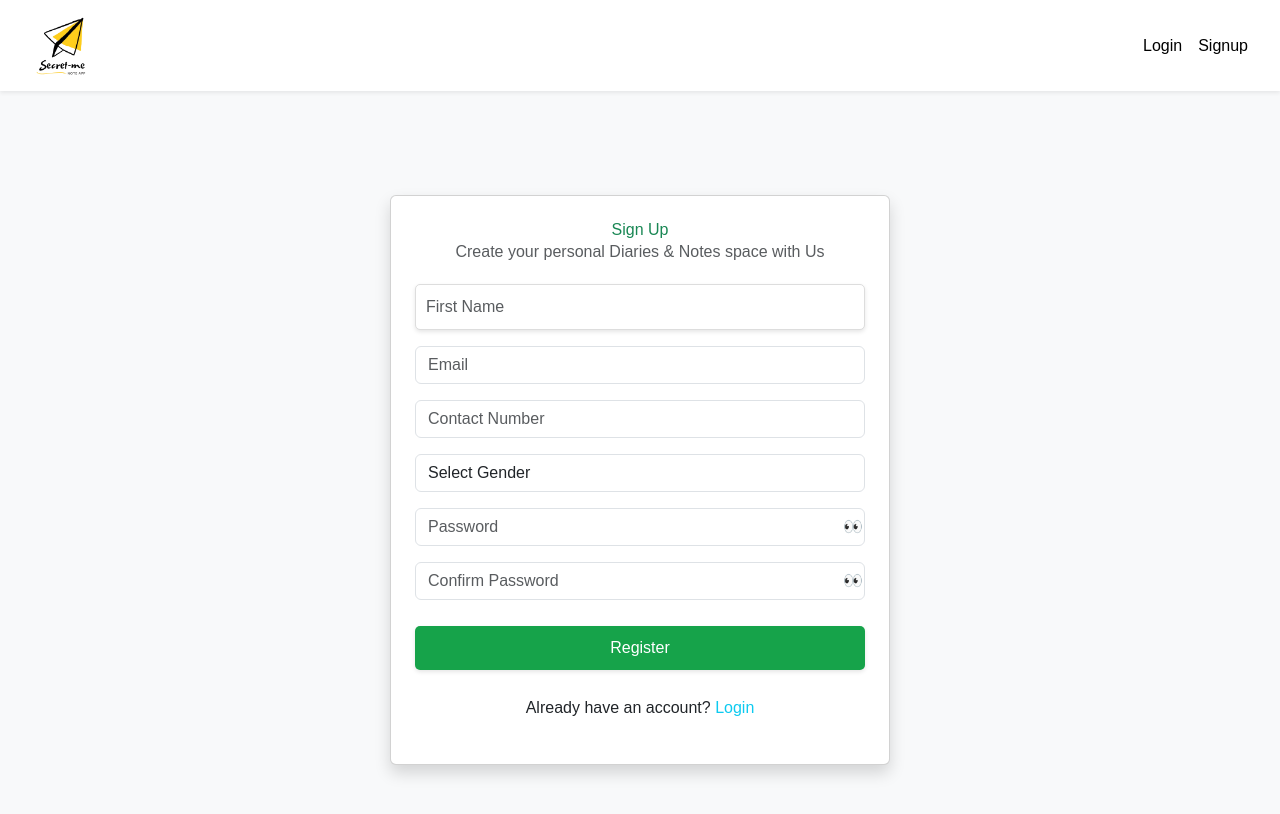
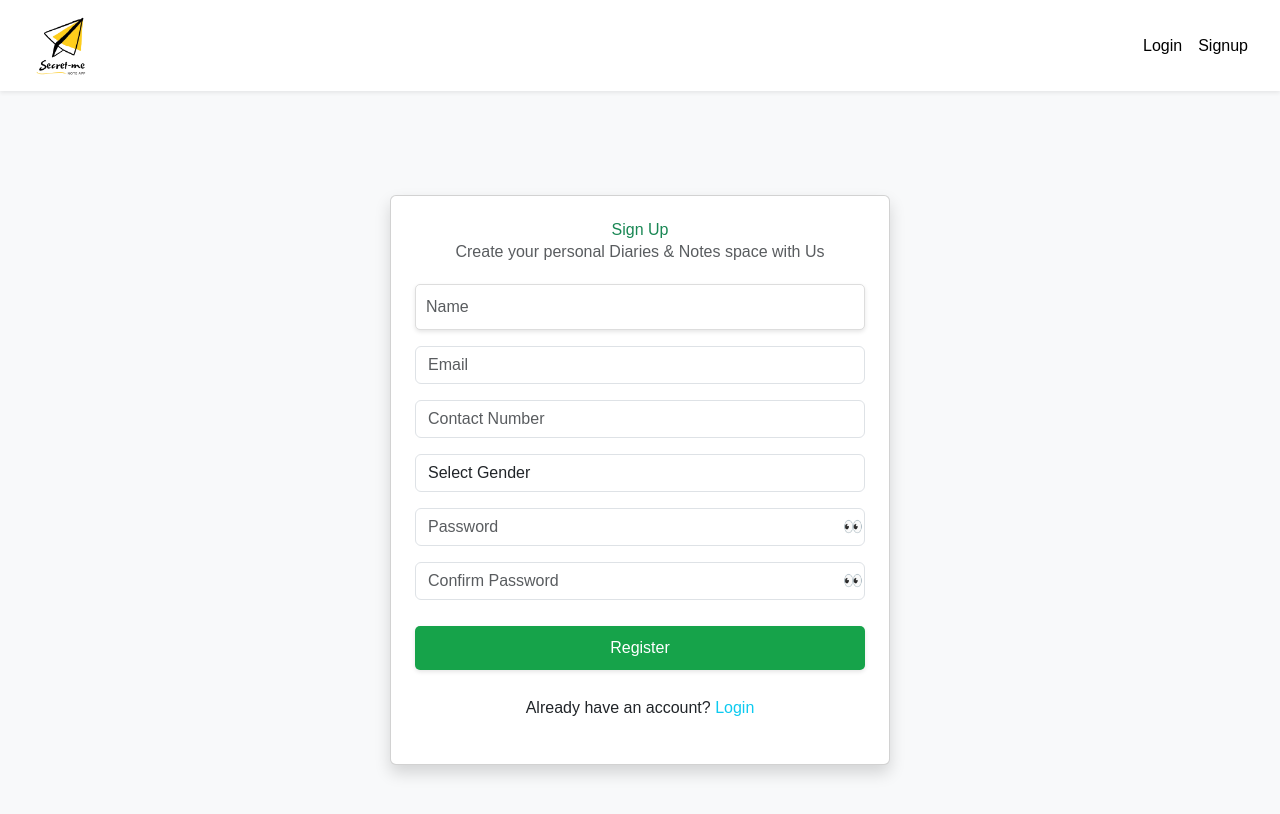
Before and after one commit to Uttam2709/Multi-Notes-App, a React (Vite) app: page /signup in a window 1280 px wide. Shown: the top 814 px of the page. Built offline with nearby package versions, Linux system fonts and the light colour scheme; no server answers.

Commit message:
update code & UI

```diff
--- a/src/components/Navbar.jsx
+++ b/src/components/Navbar.jsx
@@ -48,13 +48,12 @@ const Navbar = () => {
           </div>
         )}
 
-        {/* Auth Links */}
         <div className="d-flex justify-content-end">
           {currentUser ? (
             <>
-              <span className="text-primary mx-2 align-self-center">
+              {/* <span className="text-primary mx-2 align-self-center">
                 {currentUser.displayName || "User"}
-              </span>
+              </span> */}
               <button
                 onClick={handleLogout}
                 className="btn btn-danger btn-sm"
--- a/src/components/auth/SignUp.jsx
+++ b/src/components/auth/SignUp.jsx
@@ -54,7 +54,7 @@ export default function SignUp() {
                 className="form-control"
                 ref={firstNameRef}
                 type="text"
-                placeholder="First Name"
+                placeholder="Name"
                 required
               />
             </div>
--- a/src/components/boards/AddBoard.jsx
+++ b/src/components/boards/AddBoard.jsx
@@ -18,7 +18,7 @@ export default function AddBoard() {
 
   return (
     <>
-      <div className="mb-5">
+        <div className="mb-5">
       <form className="row" onSubmit={handleSubmit}>
         <div>
           <input className="m-[10px]" ref={nameRef} type="text" placeholder="Board Name" required />
--- a/src/components/dashboard/Dashboard.jsx
+++ b/src/components/dashboard/Dashboard.jsx
@@ -11,7 +11,7 @@ const Dashboard = () => {
   const handleLogout = async () => {
     try {
       await logout();
-      navigate("/login"); // Redirect to login page after logout
+      navigate("/login");
     } catch (error) {
       console.error("Error logging out:", error);
     }
@@ -33,7 +33,7 @@ const Dashboard = () => {
   }
 
   return (
-    <div className="dashboard container py-2" style={{ marginTop: "80px" }}>
+    <div className="dashboard  py-2" style={{ marginTop: "80px" }}>
       {/* Header Section */}
       <div className="dashboard-header d-flex justify-content-between align-items-center mt-5">
         <h1 style={{color: 'white'}}>
@@ -49,9 +49,7 @@ const Dashboard = () => {
       </div>
 
       {/* Board Manager Section */}
-      <div className="board-manager">
         <BoardManager userId={currentUser.uid} />
-      </div>
     </div>
   );
 };
```
Also changed, not shown: 1 other file (tests, documents, lock files or other folders).
